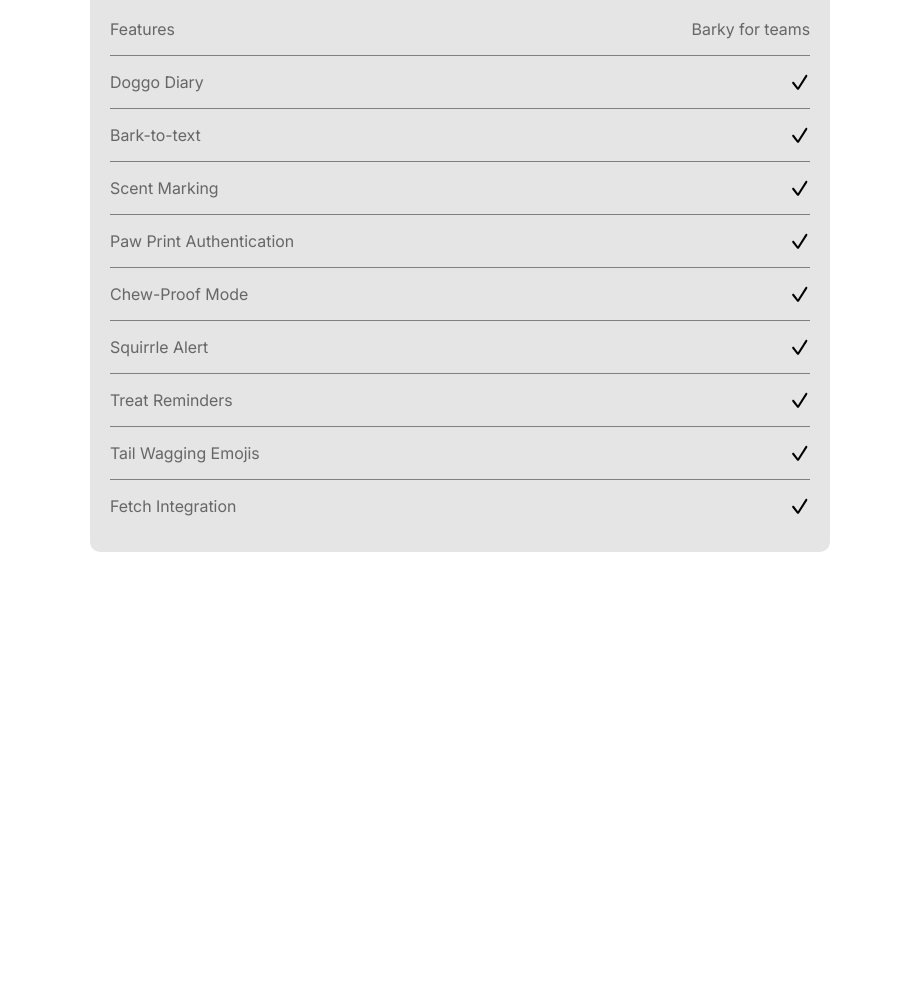
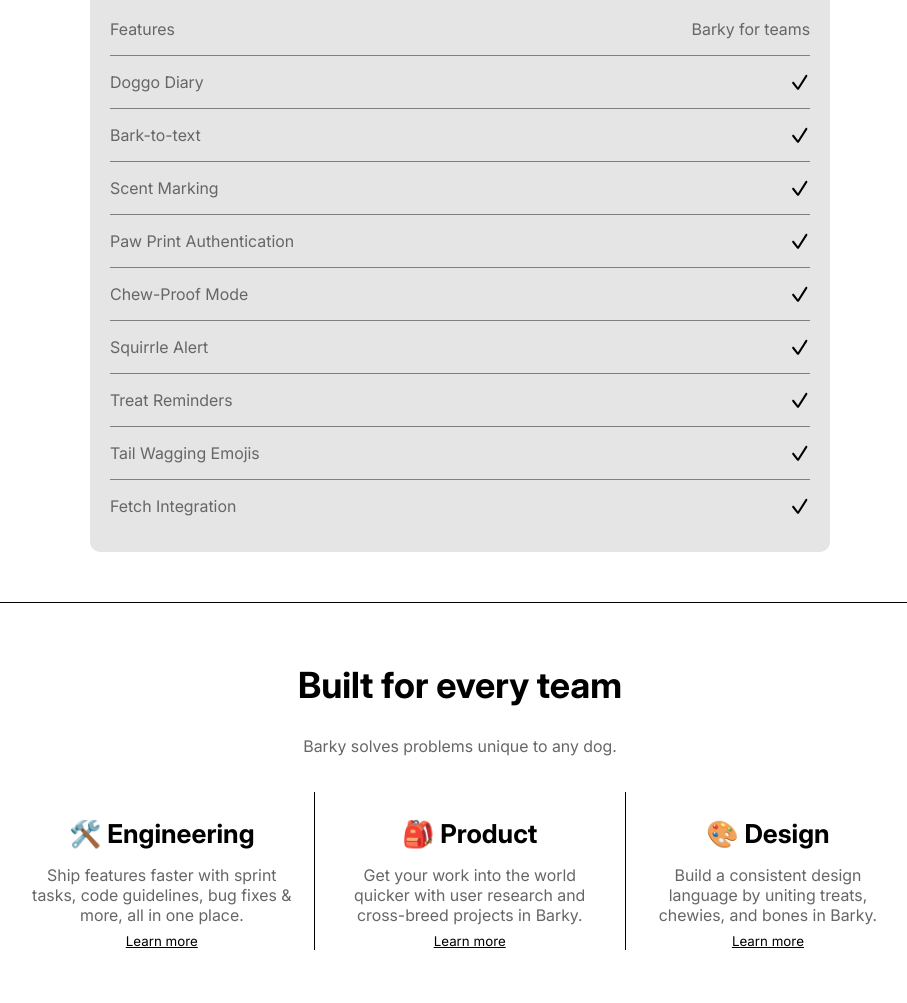
Before and after one commit to jiji-98/DDU1_projekt, a plain HTML site: page html/ddu1_projekt.html in a window 1280 px wide. Shown: the part 4247-5250 px from the top of the page, without its empty margins (180-1087 px from the left). Before the commit the page ends 4849 px from the top, so only its background shows below. Drawn offline with Linux system fonts and the light colour scheme.

Commit message:
teams sektionen
Jag la in först rubriken och paragrafen som är överst i sektionen, sedan satte jag en separat div som jag namngav teams_box. I den diven satte jag tre separata divar för de tre teams som ska presenteras och satte en class="team" på det då de alla ska ha sama egenskaper. I slutet satte jag en id på design diven då jag ville att den inte skulle ha egenskapen border-right.

```diff
--- a/css/ddu1_projekt.css
+++ b/css/ddu1_projekt.css
@@ -233,3 +233,44 @@ a {
 #last_line {
     border-bottom: 0;
 }
+
+/*TEAMS*/
+
+#built_for_teams {
+    border-top: 1px solid black;
+    text-align: center;
+    padding: 30px;
+}
+
+#built_for_teams h2{
+    color: black;
+    opacity:unset;
+}
+
+#teams_box {
+    display: flex;
+    padding: 20px;
+}
+
+.team {
+    padding: 0 20px;
+    border-right: 1px solid black;
+}
+
+.team h3 {
+    margin-bottom: 10px;
+    font-size: 26px;
+}
+
+.team p {
+    margin-bottom: 5px;
+}
+
+.team a {
+    text-decoration: underline;
+}
+
+#last_team {
+    border-right: none;
+}
+}
--- a/html/ddu1_projekt.html
+++ b/html/ddu1_projekt.html
@@ -173,6 +173,27 @@
             </div>
         </section>
 
+        <section id="built_for_teams">
+            <h2>Built for every team</h2>
+            <p>Barky solves problems unique to any dog.</p>
+            <div id="teams_box">
+                <div class="team">
+                    <h3>🛠️ Engineering</h3>
+                    <p>Ship features faster with sprint tasks, code guidelines, bug fixes & more, all in one place.</p>
+                    <a href="#">Learn more</a>
+                </div>
+                <div class="team">
+                    <h3>🎒 Product</h3>
+                    <p>Get your work into the world quicker with user research and cross-breed projects in Barky.</p>
+                    <a href="#">Learn more</a>
+                </div>
+                <div class="team" id="last_team">
+                    <h3>🎨 Design</h3>
+                    <p>Build a consistent design language by uniting treats, chewies, and bones in Barky.</p>
+                    <a href="#">Learn more</a>
+                </div>
+            </div>
+        </section>
 
         </section>
     </main>
```
